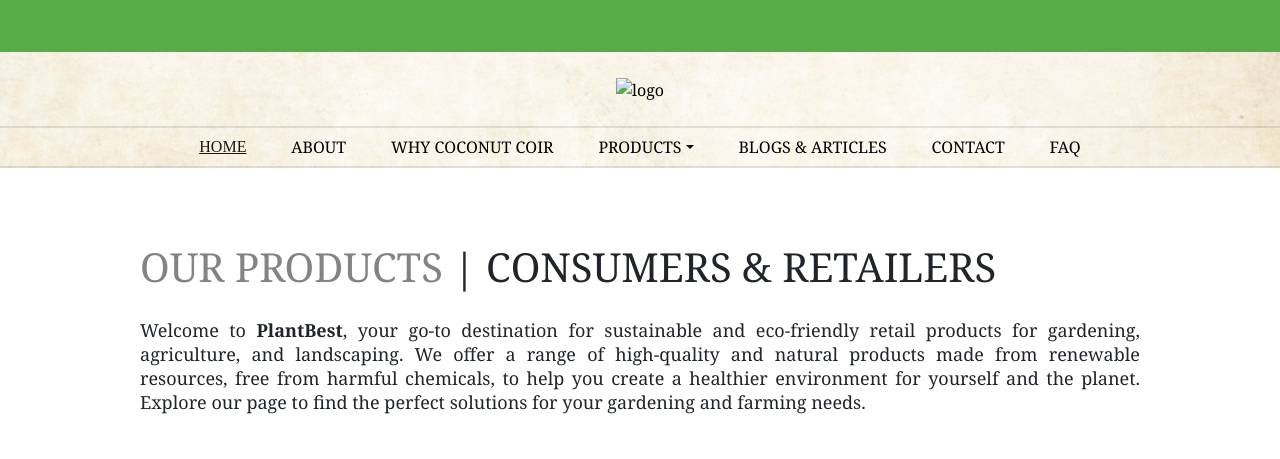
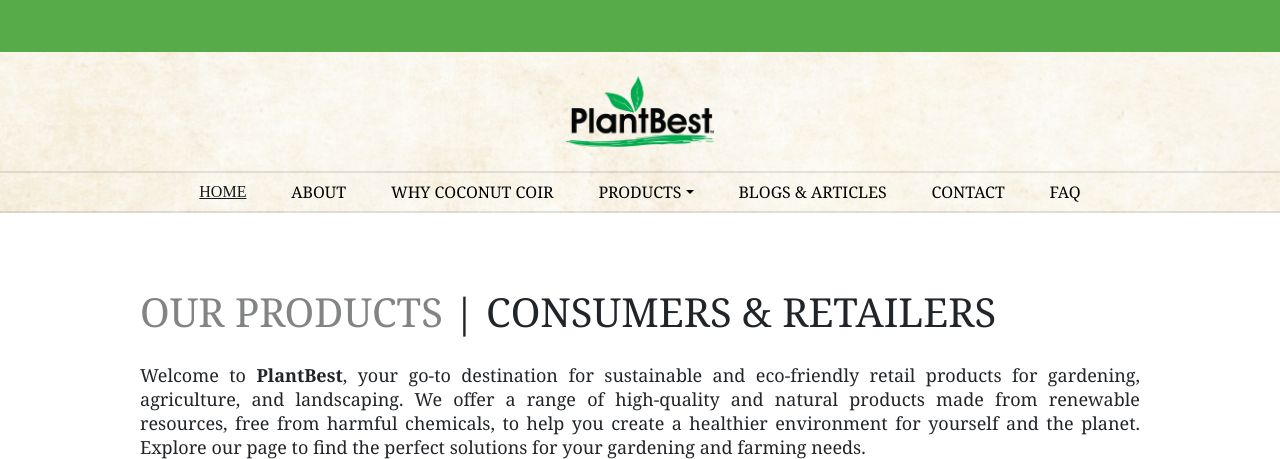
Before and after one commit to SudarvizhiR/plant_best, a plain HTML site: page index.html in a window 1280 px wide. Shown: the top 459 px of the page. Drawn offline with Linux system fonts and the light colour scheme.

Commit message:
Update index.html

```diff
--- a/index.html
+++ b/index.html
@@ -14,7 +14,7 @@
 
   <title>PlantBest - website</title>
 
-  <link rel="shortcut icon" type="image/x-icon" href="C:/Users/91915/Downloads/plant_project/img/favicon.svg" />
+  <link rel="shortcut icon" type="image/x-icon" href="assets/img/favicon.svg" />
 
   <link rel="stylesheet" href="assets/bootstrap-icons/bootstrap-icons.css">
   <link rel="stylesheet" href="assets\css\bootstrap.min.css">
@@ -33,7 +33,7 @@
 
   <div class="top-header2" id="top-header2">
     <div class="text-center py-4">
-      <a href="index.html"><img src="C:/Users/91915/Downloads/plant_project/img/logo5.png" alt="logo" class="img-fluid logo-img"></a>
+      <a href="index.html"><img src="assets/img/logo.png" alt="logo" class="img-fluid logo-img"></a>
     </div>
 
 
```
